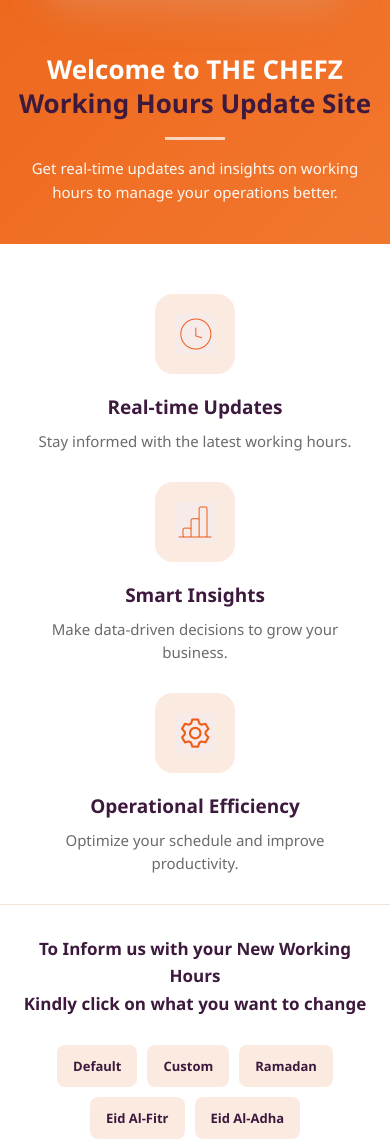
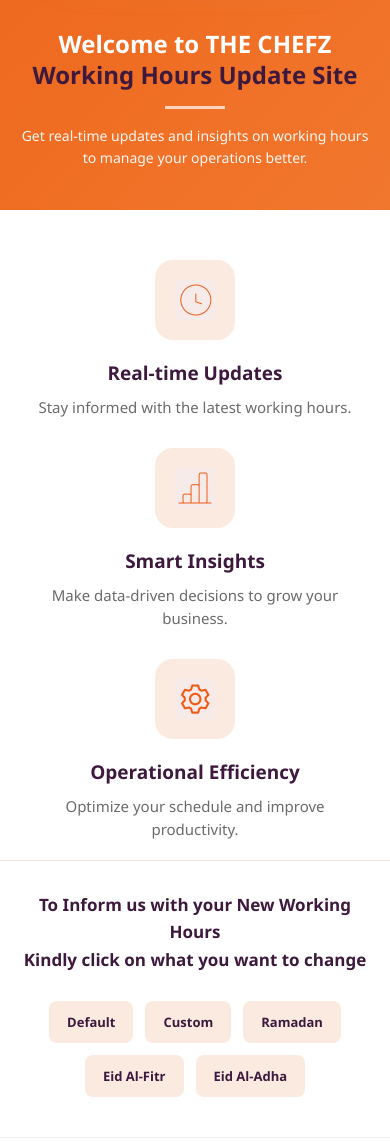
Before and after one commit to roseahmed13198-art/TheChefz, a plain HTML site: page index.html in a window 390 px wide. Shown: the part 700-1842 px from the top of the page. Drawn offline with Linux system fonts and the light colour scheme.

Commit message:
Add files via upload

```diff
--- a/style.css
+++ b/style.css
@@ -19,6 +19,7 @@ body {
   color: var(--text-dark);
 }
 
+/* ===== HERO ===== */
 .hero {
   background: linear-gradient(135deg, var(--orange) 0%, var(--orange-light) 100%);
   padding: 20px 30px 40px;
@@ -65,15 +66,6 @@ body {
   z-index: 20;
 }
 
-.badge {
-  background: var(--purple-dark);
-  color: white;
-  display: inline-block;
-  padding: 24px 28px;
-  border-radius: 0 0 80px 0;
-  margin-bottom: 16px;
-}
-
 .phone-image {
   width: 100%;
   border-radius: 24px;
@@ -93,7 +85,6 @@ body {
   font-weight: 800;
 }
 
-/* ✅ تغيير لون "Working Hours Update Site" */
 .highlight-text {
   color: var(--purple-dark);
 }
@@ -113,6 +104,7 @@ body {
   opacity: 0.95;
 }
 
+/* ===== FEATURES ===== */
 .features {
   display: flex;
   justify-content: center;
@@ -152,7 +144,6 @@ body {
   height: 40px;
 }
 
-/* ✅ تغيير لون عناوين الـ features */
 .feature h3 {
   font-size: 19px;
   margin-bottom: 10px;
@@ -165,6 +156,7 @@ body {
   line-height: 1.5;
 }
 
+/* ===== WORKING HOURS ===== */
 .working-hours {
   text-align: center;
   padding: 40px 60px 50px;
@@ -182,7 +174,7 @@ body {
 .hours-buttons {
   display: flex;
   justify-content: center;
-  gap: 16px;
+  gap: 30px;
   flex-wrap: wrap;
 }
 
@@ -197,12 +189,15 @@ body {
   cursor: pointer;
   font-family: inherit;
   transition: background 0.2s ease;
+  display: inline-block;
+  text-decoration: none;
 }
 
 .hours-btn:hover {
   background: #F2D5C2;
 }
 
+/* ===== FOOTER ===== */
 .footer {
   display: flex;
   justify-content: space-between;
@@ -248,9 +243,14 @@ body {
   color: white;
 }
 
+/* ===== MOBILE ===== */
 @media (max-width: 768px) {
   .hero {
     padding: 20px 16px 40px;
+  }
+
+  .hero::after {
+    display: none;
   }
 
   .hero-content {
@@ -260,43 +260,42 @@ body {
 
   .phone-side {
     width: 100%;
-    max-width: 300px;
-    margin-bottom: 0;
+    max-width: 280px;
+    margin-bottom: 20px !important;
     z-index: 20;
   }
 
   .text-side {
     text-align: center;
-    padding-top: 20px;
+    padding-top: 10px;
     padding-left: 0;
   }
 
   .text-side h1 {
-    font-size: 26px;
+    font-size: 24px;
+  }
+
+  .hero-description {
+    font-size: 14px;
+    max-width: 100%;
   }
 
   .divider {
     margin: 16px auto;
   }
 
-  .hero-description {
-    font-size: 15px;
-  }
-
-  .hero::after {
-    display: none;
-  }
-
   .features {
     flex-direction: column;
+    align-items: center;
     gap: 30px;
-    margin: 20px auto 0;
-    padding: 30px 20px;
+    margin: 30px auto 0 !important;
+    padding: 20px;
   }
 
   .feature {
     border-left: none;
     padding: 0 10px;
+    width: 100%;
   }
 
   .working-hours {
@@ -304,11 +303,11 @@ body {
   }
 
   .hours-buttons {
-    gap: 10px;
+    gap: 12px;
   }
 
   .hours-btn {
-    padding: 12px 16px;
+    padding: 12px 18px;
     font-size: 13px;
   }
 
@@ -319,8 +318,3 @@ body {
     text-align: center;
   }
 }
-
-a.hours-btn {
-  display: inline-block;
-  text-decoration: none;
-}
```
